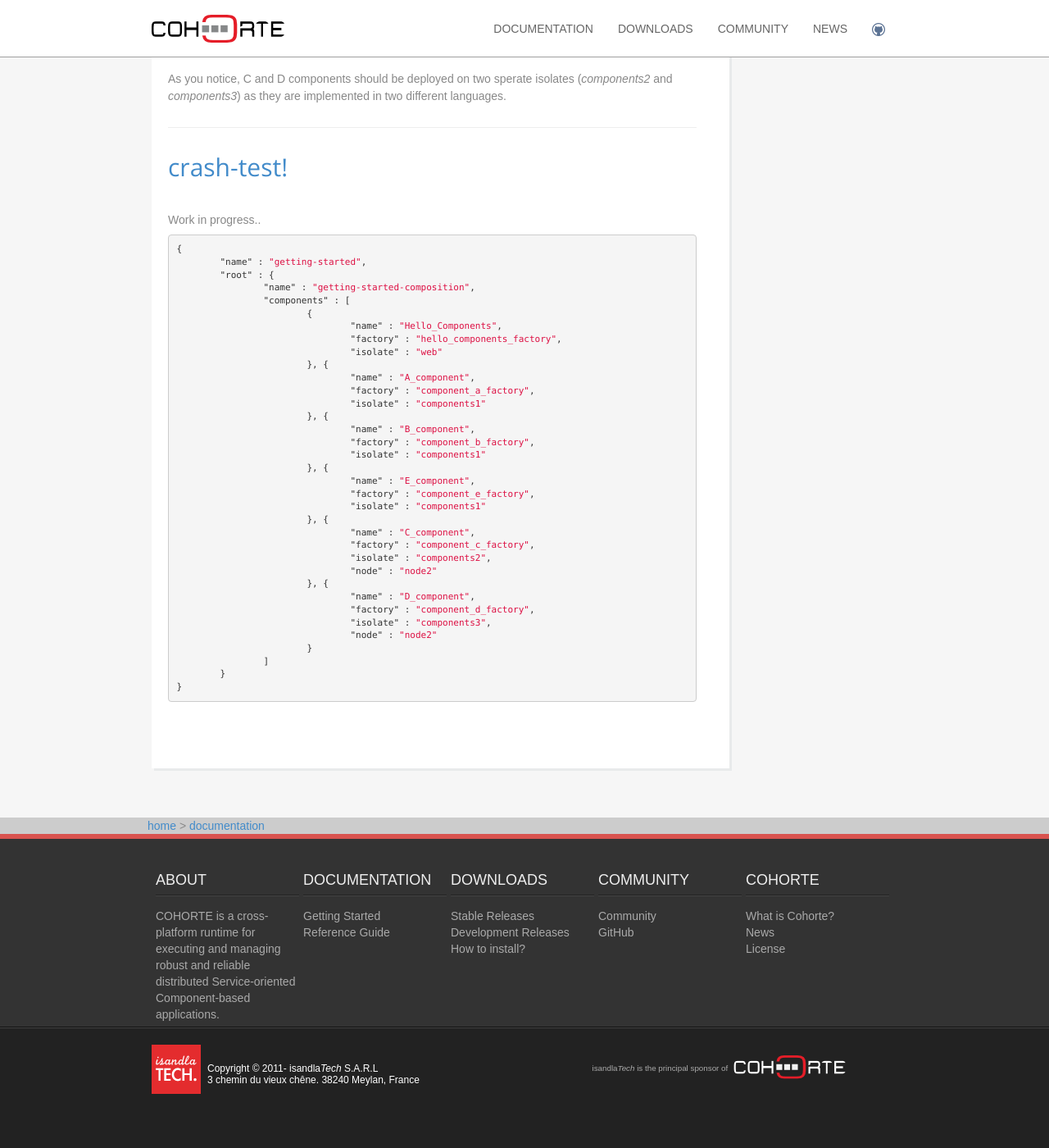
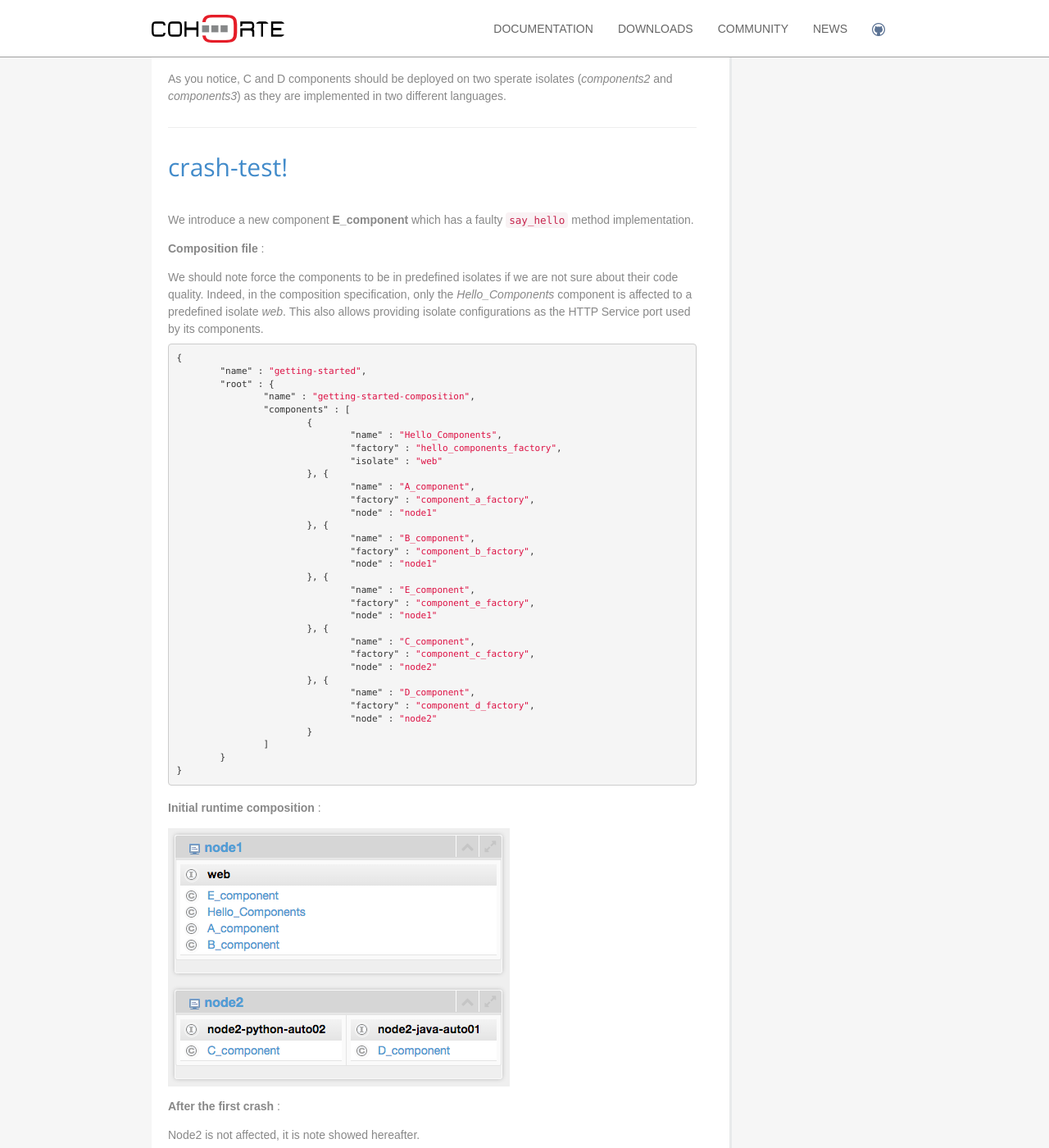
Before and after one commit to cohorte/cohorte.github.io, a Jekyll site: the page built from docs/1.x/tutorials/getting-started/index.md, in a window 1280 px wide and 1400 px high, scrolled down 7817 px. Shown: the whole window at 82% size. Built offline with Jekyll 4.4.1, drawn with Linux system fonts in a browser that asks for light colours; before the commit the page ends 9181 px from its top, so only the background shows below that; some of the changed text lies outside the part shown.

Commit message:
update (crash test)

```diff
--- a/docs/1.x/tutorials/getting-started/index.md
+++ b/docs/1.x/tutorials/getting-started/index.md
@@ -304,7 +304,11 @@ As you notice, C and D components should be deployed on two sperate isolates (*c
 
 ## <a name="step4"> crash-test!
 
-Work in progress..
+We introduce a new component **E_component** which has a faulty `say_hello` method implementation.
+
+**Composition file** :
+
+We should note force the components to be in predefined isolates if we are not sure about their code quality. Indeed, in the composition specification, only the *Hello_Components* component is affected to a predefined isolate *web*. This also allows providing isolate configurations as the HTTP Service port used by its components.
 
 {% highlight json %}
 {
@@ -319,24 +323,22 @@ Work in progress..
 			}, {
 				"name" : "A_component",
 				"factory" : "component_a_factory",
-				"isolate" : "components1"
+				"node" : "node1"
 			}, {
 				"name" : "B_component",
 				"factory" : "component_b_factory",
-				"isolate" : "components1"
+				"node" : "node1"
 			}, {
 				"name" : "E_component",
 				"factory" : "component_e_factory",
-				"isolate" : "components1"
+				"node" : "node1"
 			}, {
 				"name" : "C_component",
 				"factory" : "component_c_factory",
-				"isolate" : "components2",
 				"node" : "node2"
 			}, {
 				"name" : "D_component",
 				"factory" : "component_d_factory",
-				"isolate" : "components3",
 				"node" : "node2"
 			}
 		]
@@ -344,6 +346,21 @@ Work in progress..
 }
 {% endhighlight %}
 
+**Initial runtime composition** :
+
+![crash1](getting-started-img-8.png)
+
+**After the first crash** :
+
+Node2 is not affected, it is note showed hereafter.
+
+![crash1](getting-started-img-9.png)
+
+**After the second crash** :
+
+![crash1](getting-started-img-10.png)
+
+The component **E_component** source of problems is isolated from other stable components.
 
 <script>
     function loadLatestSnapshots() {
```
Also changed, not shown: docs/1.x/tutorials/getting-started/getting-started-img-10.png (added), docs/1.x/tutorials/getting-started/getting-started-img-8.png (added), docs/1.x/tutorials/getting-started/getting-started-img-9.png (added).
